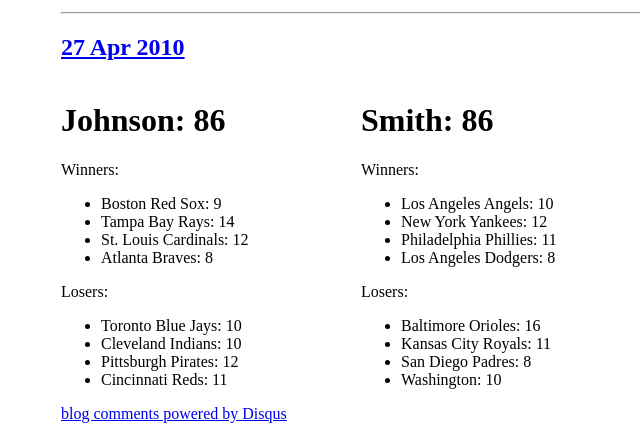
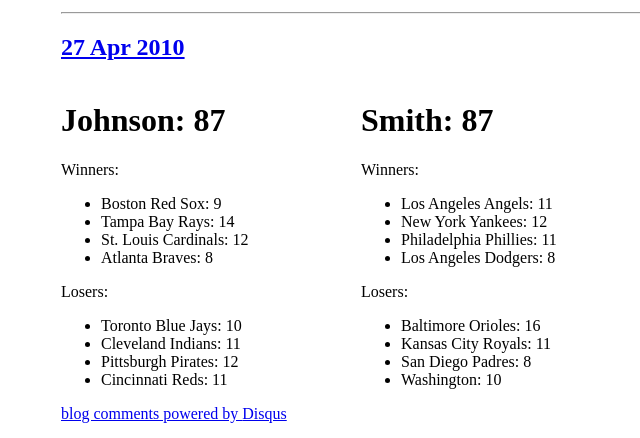
Before and after one commit to travisj/thebet, a Jekyll site: the page built from _posts/2010-04-27-Results.markdown, in a window 1280 px wide. Shown: the part 247-685 px from the top of the page, without its empty margins (279-919 px from the left). Built offline with Jekyll 4.4.1, drawn with Linux system fonts in a browser that asks for light colours; nearby versions of some CDN libraries; Markdown is read by kramdown in place of the engine named in the settings; comment, search, counter and statistics services are not loaded.

Commit message:
adding todays results

```diff
--- a/_json/history.json
+++ b/_json/history.json
@@ -1 +1 @@
-{"2010-04-04":{"johnson":0,"smith":0},"2010-04-05":{"johnson":6,"smith":4},"2010-04-06":{"johnson":7,"smith":6},"2010-04-07":{"johnson":11,"smith":11},"2010-04-08":{"johnson":12,"smith":14},"2010-04-09":{"johnson":15,"smith":19},"2010-04-10":{"johnson":20,"smith":23},"2010-04-11":{"johnson":24,"smith":29},"2010-04-12":{"johnson":28,"smith":32},"2010-04-13":{"johnson":30,"smith":36},"2010-04-14":{"johnson":37,"smith":40},"2010-04-15":{"johnson":40,"smith":43},"2010-04-16":{"johnson":44,"smith":49},"2010-04-17":{"johnson":47,"smith":55},"2010-04-18":{"johnson":53,"smith":59},"2010-04-19":{"johnson":54,"smith":60},"2010-04-20":{"johnson":59,"smith":64},"2010-04-21":{"johnson":65,"smith":69},"2010-04-22":{"johnson":68,"smith":73},"2010-04-23":{"johnson":71,"smith":75},"2010-04-24":{"johnson":77,"smith":82},"2010-04-25":{"johnson":82,"smith":84},"2010-04-26":{"johnson":85,"smith":86},"2010-04-27":{"johnson":86,"smith":86}}
+{"2010-04-04":{"johnson":0,"smith":0},"2010-04-05":{"johnson":6,"smith":4},"2010-04-06":{"johnson":7,"smith":6},"2010-04-07":{"johnson":11,"smith":11},"2010-04-08":{"johnson":12,"smith":14},"2010-04-09":{"johnson":15,"smith":19},"2010-04-10":{"johnson":20,"smith":23},"2010-04-11":{"johnson":24,"smith":29},"2010-04-12":{"johnson":28,"smith":32},"2010-04-13":{"johnson":30,"smith":36},"2010-04-14":{"johnson":37,"smith":40},"2010-04-15":{"johnson":40,"smith":43},"2010-04-16":{"johnson":44,"smith":49},"2010-04-17":{"johnson":47,"smith":55},"2010-04-18":{"johnson":53,"smith":59},"2010-04-19":{"johnson":54,"smith":60},"2010-04-20":{"johnson":59,"smith":64},"2010-04-21":{"johnson":65,"smith":69},"2010-04-22":{"johnson":68,"smith":73},"2010-04-23":{"johnson":71,"smith":75},"2010-04-24":{"johnson":77,"smith":82},"2010-04-25":{"johnson":82,"smith":84},"2010-04-26":{"johnson":85,"smith":86},"2010-04-27":{"johnson":87,"smith":87}}
--- a/_posts/2010-04-27-Results.markdown
+++ b/_posts/2010-04-27-Results.markdown
@@ -1,9 +1,9 @@
 ---
 layout: post
-johnson: 86
-smith: 86
+johnson: 87
+smith: 87
 tor: 10
-cle: 10
+cle: 11
 bos: 9
 tam: 14
 pit: 12
@@ -13,7 +13,7 @@ atl: 8
 bal: 16
 kan: 11
 nyy: 12
-laa: 10
+laa: 11
 sdg: 8
 was: 10
 phi: 11
```
